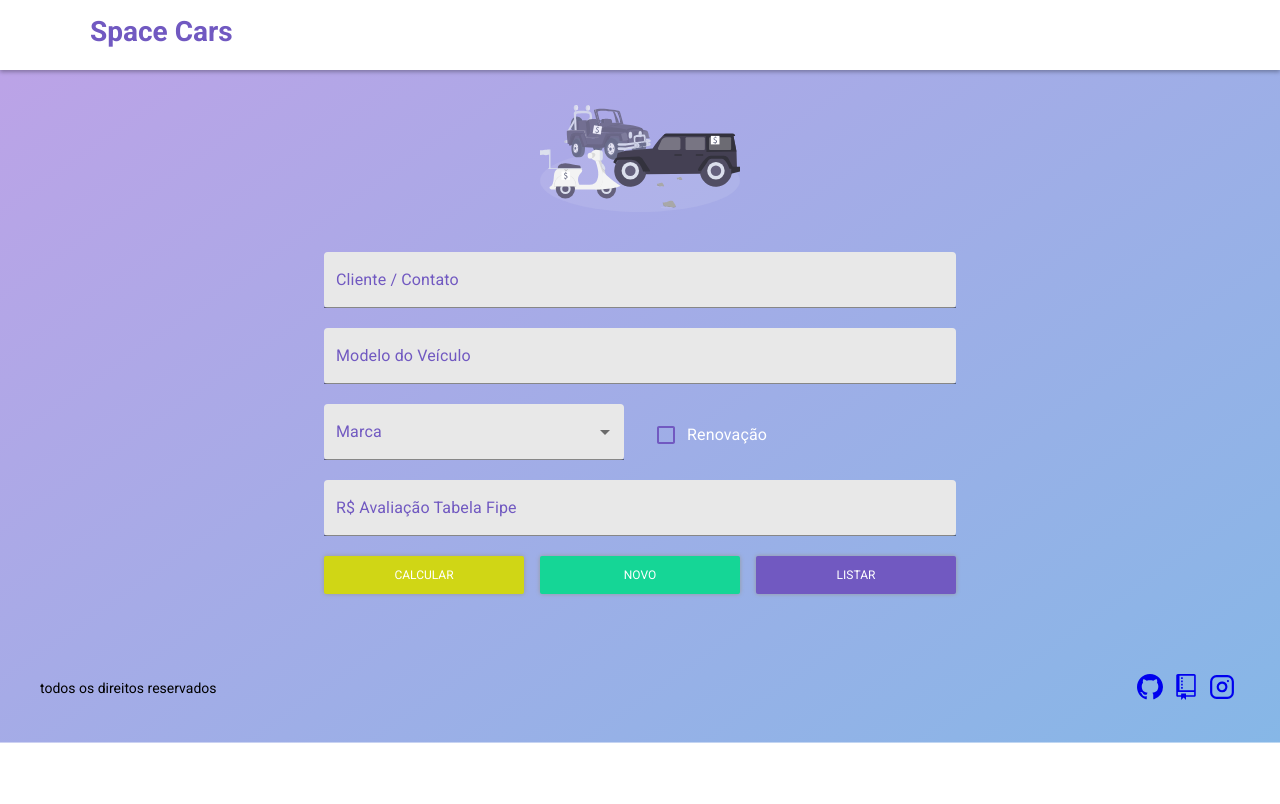
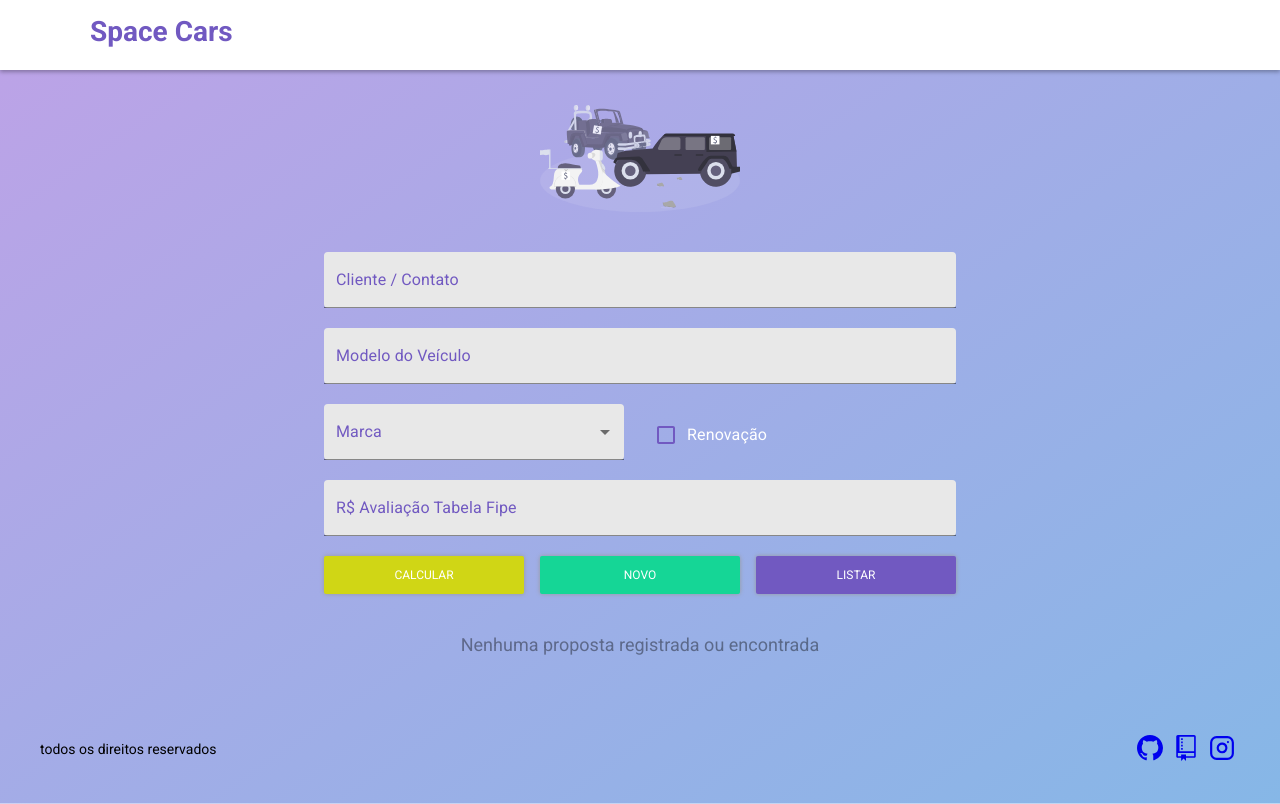
Before and after one commit to thaua97/trab-1-TAA, a React (Create React App) app: page / in a window 1280 px wide. Built offline with nearby package versions, Linux system fonts and the light colour scheme.

Commit message:
commit to deploy

```diff
--- a/src/components/Form/index.js
+++ b/src/components/Form/index.js
@@ -70,9 +70,11 @@ export default function Form() {
     }
 
     function handleCalculc() {
-        setSafe(0)
+        setSafe(0);
         if(!mark){
             toast.warn("Selecione a marca do veiculo");
+        } else if (!fipe || fipe === 'NaN' ) {
+            toast.warn("Informe o valor do veiculo")
         } else if (renew === true && (mark === 'Fiat' || mark === 'Chevrolet')) {
             const safeValue = 97 / 100;
             const total = fipe - (fipe * safeValue);
@@ -111,7 +113,7 @@ export default function Form() {
             toast.warn('preencha o valor da tabela FIPE');
         } else {
             try {
-                let data = []
+                let data = [];
 
                 if(localStorage.getItem('@spacecar/item')) {
                     data = await JSON.parse(localStorage.getItem('@spacecar/item'));
@@ -190,7 +192,7 @@ export default function Form() {
                             <Button type="submit" color="#7159c1">Registrar Interesse</Button>
                         </>
                         :
-                    null
+                        null
                     }
                 </FormCars>
                 {item !== '' ?
@@ -219,10 +221,9 @@ export default function Form() {
                         }
                     </ul>
                     :
-                     <>
-                        <em></em>
-                        <em></em>
-                     </>
+
+                    <h6>Nenhuma proposta registrada ou encontrada</h6>
+
                 }
             </Wrapper>
         </Container>
--- a/src/components/Form/styles.js
+++ b/src/components/Form/styles.js
@@ -9,6 +9,14 @@ export const Wrapper = styled.div`
 
     @media screen and (max-width: 540px) {
         padding: 0 10px;
+    }
+
+    h6 {
+        margin-top: 40px;
+        text-align: center;
+        font-size: 18px;
+        font-weight: 400;
+        color: rgba(0,0,0,0.4);
     }
 
     h2 {
```
